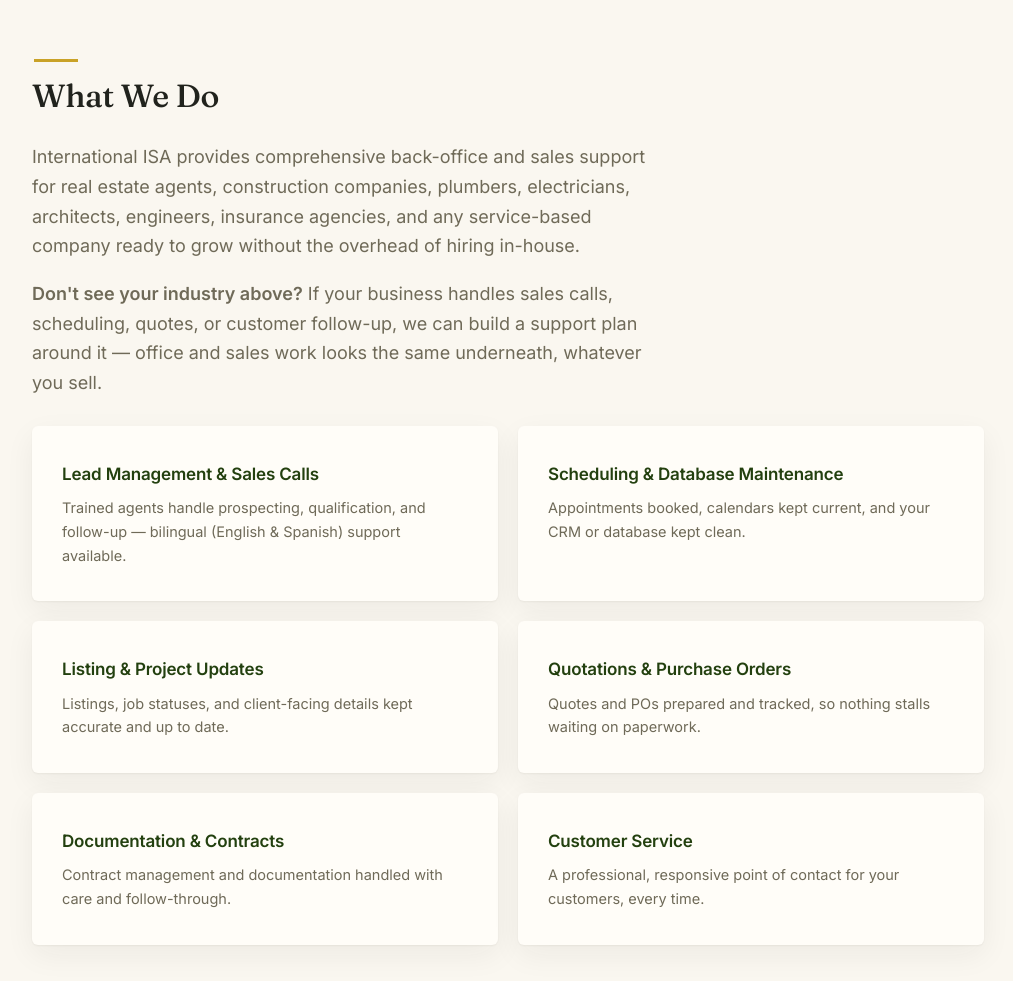
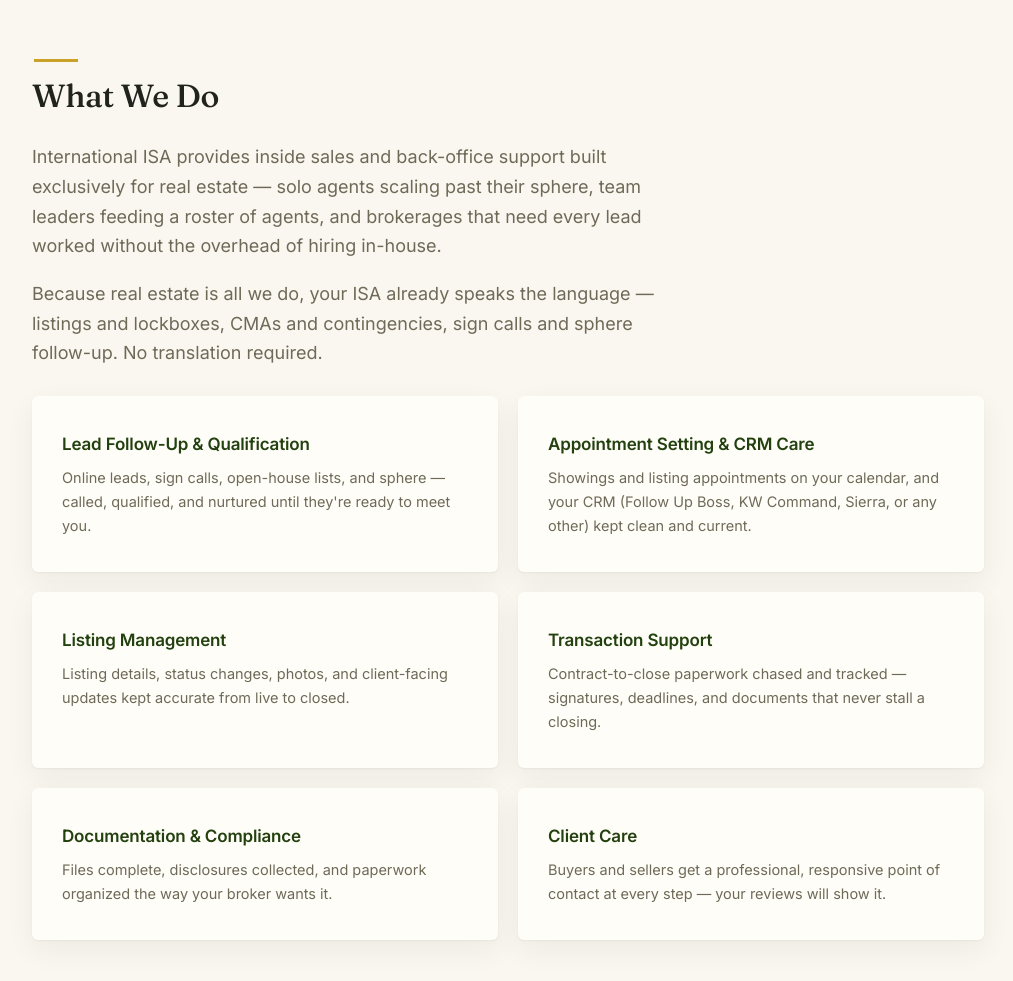
Before and after one commit to isaacsoberanis80/international-isa-website, a Flask app: page / in a window 1280 px wide. Shown: the part 909-1890 px from the top of the page, without its empty margins (132-1145 px from the left). Run offline with Flask 3, Linux system fonts and the light colour scheme.

Commit message:
Reposition site copy as 100% real estate
Isaac's call: niche the website to real estate only (agents, teams,
brokerages, property managers) while outreach keeps selling to the
other verticals in the CRM. Every page now speaks agent language --
showings, GCI, sphere, CRMs by name (Follow Up Boss, KW Command),
contract-to-close -- and the multi-industry lists are gone from hero,
services, about, FAQ, schema, and footer. Swapped the construction
blueprint photo for a keys-handoff shot.

```diff
--- a/app/templates/base.html
+++ b/app/templates/base.html
@@ -4,7 +4,7 @@
   <meta charset="utf-8">
   <meta name="viewport" content="width=device-width, initial-scale=1">
   <title>{% block title %}International ISA{% endblock %}</title>
-  <meta name="description" content="{% block meta_description %}Vancouver-based inside sales agents (ISA) and back-office support for real estate teams, trades, and service businesses across Canada and the US. Calls answered, leads followed up — from $18/hour.{% endblock %}">
+  <meta name="description" content="{% block meta_description %}Vancouver-based inside sales agents (ISA) for real estate agents, teams, and brokerages across Canada and the US. Leads followed up, showings booked, paperwork handled — from $18/hour.{% endblock %}">
   <link rel="canonical" href="https://internationalisa.com{{ request.path }}">
   <meta property="og:type" content="website">
   <meta property="og:site_name" content="International ISA">
@@ -18,7 +18,7 @@
     "@type": "ProfessionalService",
     "name": "International ISA",
     "url": "https://internationalisa.com",
-    "description": "Vancouver-based inside sales agents (ISA) and back-office support for real estate agents, contractors, insurance agencies, and service businesses across Canada and the United States. Lead follow-up, appointment setting, scheduling, quotes, and customer service.",
+    "description": "Vancouver-based inside sales agents (ISA) for real estate agents, teams, and brokerages across Canada and the United States. Lead follow-up, appointment setting, listing management, transaction support, and client care.",
     "priceRange": "$18/hour",
     "address": {
       "@type": "PostalAddress",
@@ -84,7 +84,7 @@
 
   <footer class="site-footer">
     <img src="{{ url_for('static', filename='img/logo-reversed.svg') }}" alt="International ISA — Aim higher. We've got the rest." class="footer-logo">
-    <p>&copy; 2026 International ISA — based in Vancouver, BC, serving teams across Canada and the United States. Back-office &amp; sales support for real estate, construction, and service businesses (EN/ES).</p>
+    <p>&copy; 2026 International ISA — based in Vancouver, BC, serving real estate agents, teams, and brokerages across Canada and the United States (EN/ES).</p>
   </footer>
   <script src="{{ url_for('static', filename='js/reveal.js') }}"></script>
 </body>
--- a/app/templates/home.html
+++ b/app/templates/home.html
@@ -1,18 +1,19 @@
 {% extends "base.html" %}
-{% block title %}Inside Sales Agents (ISA) & Back-Office Support for Real Estate and Service Businesses — International ISA{% endblock %}
-{% block meta_description %}Hire a trained inside sales agent (ISA) instead of a $45K employee. Lead follow-up, appointment setting, scheduling, and admin for real estate teams, trades, and service businesses — $18/hour, month-to-month.{% endblock %}
+{% block title %}Inside Sales Agents (ISA) for Real Estate Teams & Brokerages — International ISA{% endblock %}
+{% block meta_description %}Hire a trained real estate inside sales agent (ISA) instead of a $45K employee. Lead follow-up, appointment setting, listing admin, and transaction support for agents, teams, and brokerages — $18/hour, month-to-month.{% endblock %}
 {% block content %}
 <section class="hero">
   <img class="hero-bg" src="https://images.unsplash.com/photo-1621255457330-7ef4e88ec27f?w=1600&amp;q=80&amp;auto=format&amp;fit=crop" alt="A sales professional in a modern office making a call on a smartphone" loading="eager">
-  <span class="eyebrow">Inside Sales &amp; Back-Office Support · Vancouver → North America</span>
-  <h1>Every lead answered. Every follow-up made. <em>Without the hire.</em></h1>
-  <p class="lead">International ISA handles the sales calls, lead follow-up, scheduling, and admin work for real estate agents, contractors, architects, engineers, insurance agencies, and service businesses — trained professionals from $18/hour, so you scale without hiring.</p>
+  <span class="eyebrow">Inside Sales &amp; Back-Office for Real Estate · Vancouver → North America</span>
+  <h1>Every lead answered. Every showing booked. <em>Without the hire.</em></h1>
+  <p class="lead">International ISA is the inside sales and back-office team for real estate agents, teams, and brokerages — lead follow-up, appointment setting, listing admin, and transaction paperwork from $18/hour, so you spend your hours closing, not chasing.</p>
   <div class="hero-ctas">
     <a class="cta-large" href="{{ url_for('main.contact') }}">Book Your Free Consultation</a>
     <a class="cta-ghost" href="{{ url_for('main.services') }}">See Services &amp; Pricing</a>
   </div>
   <p style="margin-top:10px; font-size:14px; opacity:0.85;">15 minutes, no commitment — we'll tell you honestly if we're not the right fit.</p>
   <div class="badges">
+    <span>Built exclusively for real estate</span>
     <span>Based in Vancouver, BC — serving Canada &amp; the US</span>
     <span>From $18/hour — no payroll, no benefits, no overhead</span>
     <span>Bilingual support available (EN/ES)</span>
@@ -21,39 +22,39 @@
 
 <section class="reveal">
   <h2>What We Do</h2>
-  <p class="lead">International ISA provides comprehensive back-office and sales support for real estate agents, construction companies, plumbers, electricians, architects, engineers, insurance agencies, and any service-based company ready to grow without the overhead of hiring in-house.</p>
-  <p class="lead" style="margin-top:12px;"><strong>Don't see your industry above?</strong> If your business handles sales calls, scheduling, quotes, or customer follow-up, we can build a support plan around it — office and sales work looks the same underneath, whatever you sell.</p>
+  <p class="lead">International ISA provides inside sales and back-office support built exclusively for real estate — solo agents scaling past their sphere, team leaders feeding a roster of agents, and brokerages that need every lead worked without the overhead of hiring in-house.</p>
+  <p class="lead" style="margin-top:12px;">Because real estate is all we do, your ISA already speaks the language — listings and lockboxes, CMAs and contingencies, sign calls and sphere follow-up. No translation required.</p>
   <div class="services-grid" style="margin-top:28px;">
     <div class="service-card">
-      <h3>Lead Management &amp; Sales Calls</h3>
-      <p>Trained agents handle prospecting, qualification, and follow-up — bilingual (English &amp; Spanish) support available.</p>
+      <h3>Lead Follow-Up &amp; Qualification</h3>
+      <p>Online leads, sign calls, open-house lists, and sphere — called, qualified, and nurtured until they're ready to meet you.</p>
     </div>
     <div class="service-card">
-      <h3>Scheduling &amp; Database Maintenance</h3>
-      <p>Appointments booked, calendars kept current, and your CRM or database kept clean.</p>
+      <h3>Appointment Setting &amp; CRM Care</h3>
+      <p>Showings and listing appointments on your calendar, and your CRM (Follow Up Boss, KW Command, Sierra, or any other) kept clean and current.</p>
     </div>
     <div class="service-card">
-      <h3>Listing &amp; Project Updates</h3>
-      <p>Listings, job statuses, and client-facing details kept accurate and up to date.</p>
+      <h3>Listing Management</h3>
+      <p>Listing details, status changes, photos, and client-facing updates kept accurate from live to closed.</p>
     </div>
     <div class="service-card">
-      <h3>Quotations &amp; Purchase Orders</h3>
-      <p>Quotes and POs prepared and tracked, so nothing stalls waiting on paperwork.</p>
+      <h3>Transaction Support</h3>
+      <p>Contract-to-close paperwork chased and tracked — signatures, deadlines, and documents that never stall a closing.</p>
     </div>
     <div class="service-card">
-      <h3>Documentation &amp; Contracts</h3>
-      <p>Contract management and documentation handled with care and follow-through.</p>
+      <h3>Documentation &amp; Compliance</h3>
+      <p>Files complete, disclosures collected, and paperwork organized the way your broker wants it.</p>
     </div>
     <div class="service-card">
-      <h3>Customer Service</h3>
-      <p>A professional, responsive point of contact for your customers, every time.</p>
+      <h3>Client Care</h3>
+      <p>Buyers and sellers get a professional, responsive point of contact at every step — your reviews will show it.</p>
     </div>
   </div>
   <div class="image-band" style="margin-top:44px;">
     <img src="https://images.unsplash.com/photo-1780733067347-3eb34d58f368?w=1600&amp;q=80&amp;auto=format&amp;fit=crop" alt="A business owner presenting growth results to colleagues in a modern office" loading="lazy">
     <div class="caption">
-      <h2>You focus on strategy. We handle the rest.</h2>
-      <p>Labor, admin, and sales — off your plate. Save time, reduce costs, increase revenue, and scale without adding headcount.</p>
+      <h2>You take the appointments. We take the phones.</h2>
+      <p>Follow-up, scheduling, and admin — off your plate. More conversations, more appointments, more closings, without adding headcount.</p>
     </div>
   </div>
 </section>
@@ -64,14 +65,14 @@
       <svg viewBox="0 0 24 24" fill="none" stroke="currentColor" stroke-width="1.8" stroke-linecap="round" stroke-linejoin="round"><circle cx="12" cy="12" r="9"/><path d="M12 7v5l3 3"/></svg>
     </div>
     <h3>Save 15+ Hours a Week</h3>
-    <p>Get back the time you lose to admin work and sales calls every week.</p>
+    <p>Get back the hours you lose to follow-up calls and paperwork — and spend them at appointments.</p>
   </div>
   <div class="benefit-card">
     <div class="icon-badge">
       <svg viewBox="0 0 24 24" fill="none" stroke="currentColor" stroke-width="1.8" stroke-linecap="round" stroke-linejoin="round"><path d="M5 8h14M5 8a2 2 0 0 1-2-2 2 2 0 0 1 2-2h14a2 2 0 0 1 2 2 2 2 0 0 1-2 2M5 8v10a2 2 0 0 0 2 2h10a2 2 0 0 0 2-2V8"/></svg>
     </div>
-    <h3>Trained, Qualified Agents</h3>
-    <p>Professional agents ready to represent your business — bilingual (English &amp; Spanish) support available if you need it.</p>
+    <h3>Real Estate–Trained ISAs</h3>
+    <p>Professionals who know the difference between a lead and a listing appointment — bilingual (EN/ES) support available if your market needs it.</p>
   </div>
   <div class="benefit-card">
     <div class="icon-badge">
@@ -84,15 +85,15 @@
     <div class="icon-badge">
       <svg viewBox="0 0 24 24" fill="none" stroke="currentColor" stroke-width="1.8" stroke-linecap="round" stroke-linejoin="round"><path d="M12 2v20M17 5H9.5a3.5 3.5 0 0 0 0 7h5a3.5 3.5 0 0 1 0 7H6"/></svg>
     </div>
-    <h3>Increase Revenue</h3>
-    <p>Professional lead management means fewer leads slip through the cracks.</p>
+    <h3>Increase Your GCI</h3>
+    <p>Consistent, professional follow-up means fewer leads — and fewer commissions — slip through the cracks.</p>
   </div>
   <div class="benefit-card">
     <div class="icon-badge">
       <svg viewBox="0 0 24 24" fill="none" stroke="currentColor" stroke-width="1.8" stroke-linecap="round" stroke-linejoin="round"><path d="m22 2-7 20-4-9-9-4Z"/></svg>
     </div>
-    <h3>Focus on Strategy</h3>
-    <p>Spend your time growing the business, not running its daily operations.</p>
+    <h3>Focus on Closing</h3>
+    <p>Spend your time face-to-face with buyers and sellers, not chasing voicemail.</p>
   </div>
 </section>
 
@@ -101,15 +102,15 @@
   <div class="steps">
     <div class="step">
       <h3>Tell us about your business</h3>
-      <p>A quick call about your industry, your workload, and what's eating your time.</p>
+      <p>A quick call about your market, your lead sources, and what's eating your selling time.</p>
     </div>
     <div class="step">
-      <h3>We match &amp; train your team</h3>
-      <p>An agent is onboarded on your process, your tools, and your standards (bilingual support available on request).</p>
+      <h3>We match &amp; train your ISA</h3>
+      <p>Your ISA is onboarded on your scripts, your CRM, and your standards (bilingual support available on request).</p>
     </div>
     <div class="step">
-      <h3>Work starts flowing through</h3>
-      <p>Calls answered, leads managed, admin handled — you focus on what's next.</p>
+      <h3>Appointments start landing</h3>
+      <p>Calls answered, leads nurtured, showings booked — you show up and close.</p>
     </div>
   </div>
 </section>
@@ -117,14 +118,14 @@
 <section class="image-band reveal">
   <img src="https://images.unsplash.com/photo-1482790197944-0bd99292659b?w=1600&amp;q=80&amp;auto=format&amp;fit=crop" alt="Modern high-rise city skyline representing growth and ambition" loading="lazy">
   <div class="caption">
-    <h2>Built for ambitious teams</h2>
-    <p>Whether you're closing luxury listings, running job sites, or scaling a growing service business, International ISA gives you the support to match your ambition.</p>
+    <h2>Built for ambitious agents and teams</h2>
+    <p>Whether you're a solo agent scaling past your sphere, a team leader feeding twenty agents, or a brokerage protecting its lead spend, International ISA gives you follow-up capacity to match your ambition.</p>
   </div>
 </section>
 
 <section class="reveal">
   <h2>Simple, Transparent Pricing</h2>
-  <p class="lead">A full-time office hire costs $45,000+ a year once payroll, benefits, and training are counted. An International ISA agent covers the same desk for <strong>$18/hour</strong> — starting around $1,560/month at 20 hours a week, month-to-month, cancel anytime.</p>
+  <p class="lead">An in-house ISA or assistant costs $45,000+ a year once payroll, benefits, and training are counted. An International ISA agent covers the same desk for <strong>$18/hour</strong> — starting around $1,560/month at 20 hours a week, month-to-month, cancel anytime.</p>
   <div class="benefits" style="margin-top:28px;">
     <div class="benefit-card">
       <h3>$18/hour, flat</h3>
@@ -159,7 +160,7 @@
     </div>
     <div class="step">
       <h3>Do you only work with real estate?</h3>
-      <p>Real estate teams are our specialty, but the same desk work exists everywhere — we support contractors, insurance agencies, architecture and engineering firms, property managers, and any business with calls to answer and leads to follow up.</p>
+      <p>Yes — real estate is all we do: agents, teams, brokerages, and property managers. Specializing means your ISA shows up already fluent in listings, showings, contingencies, and closing timelines instead of learning your world on your dime.</p>
     </div>
     <div class="step">
       <h3>Is support available in Spanish?</h3>
@@ -167,13 +168,13 @@
     </div>
     <div class="step">
       <h3>How fast can we start?</h3>
-      <p>Days, not months. After the consultation we onboard your agent on your tools and scripts, and work starts flowing the same week.</p>
+      <p>Days, not months. After the consultation we onboard your ISA on your CRM and scripts, and calls start going out the same week.</p>
     </div>
   </div>
 </section>
 
 <section class="cta-band reveal">
-  <h2>Ready to get your time back?</h2>
+  <h2>Ready to spend your time closing, not chasing?</h2>
   <a class="cta-large" href="{{ url_for('main.contact') }}">Get Started Today</a>
 </section>
 {% endblock %}
```
Also changed, not shown: app/templates/about.html (+8 -8 lines), app/templates/services.html (+15 -15 lines).
